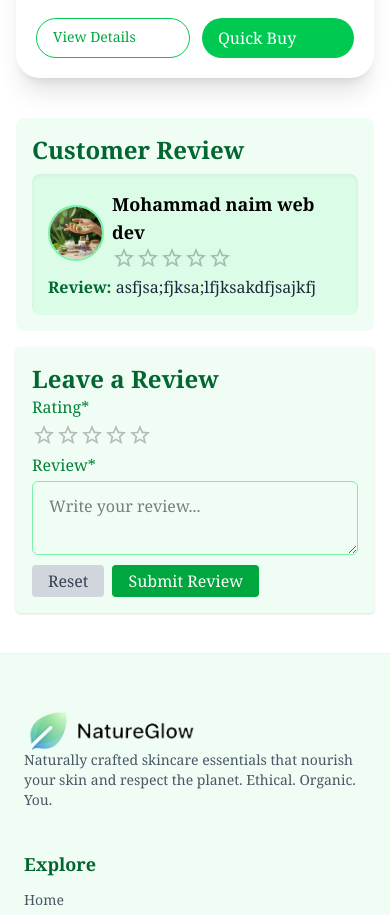
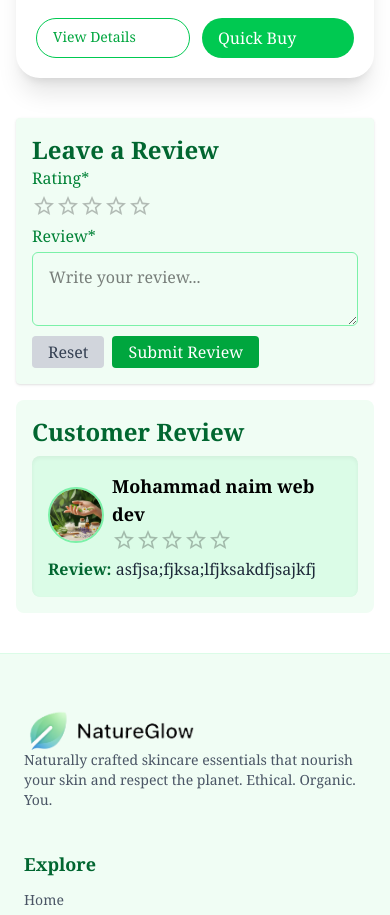
Before and after one commit to md-abu-naim/NatureGlow, a React (Vite) app: page /details/1 in a window 390 px wide. Shown: the part 1896-2811 px from the top of the page. Built offline with nearby package versions, Linux system fonts and the light colour scheme; no server answers.

Commit message:
reivew responsive

```diff
--- a/src/Components/ProductDetails.jsx
+++ b/src/Components/ProductDetails.jsx
@@ -113,7 +113,7 @@
                     }
                 </div>
             </div>
-            <div className='flex flex-col md:flex-row items-center gap-4 mt-10'>
+            <div className='flex flex-col-reverse md:flex-row items-center gap-4 mt-10'>
                 <div className='flex-1/2 bg-green-50 p-4 rounded-lg'>
                     <h3 className='text-2xl text-green-800 font-bold'>Customer Review</h3>
                     <div className='bg-green-100 p-4 rounded-lg shadow-inner mt-2'>
```
